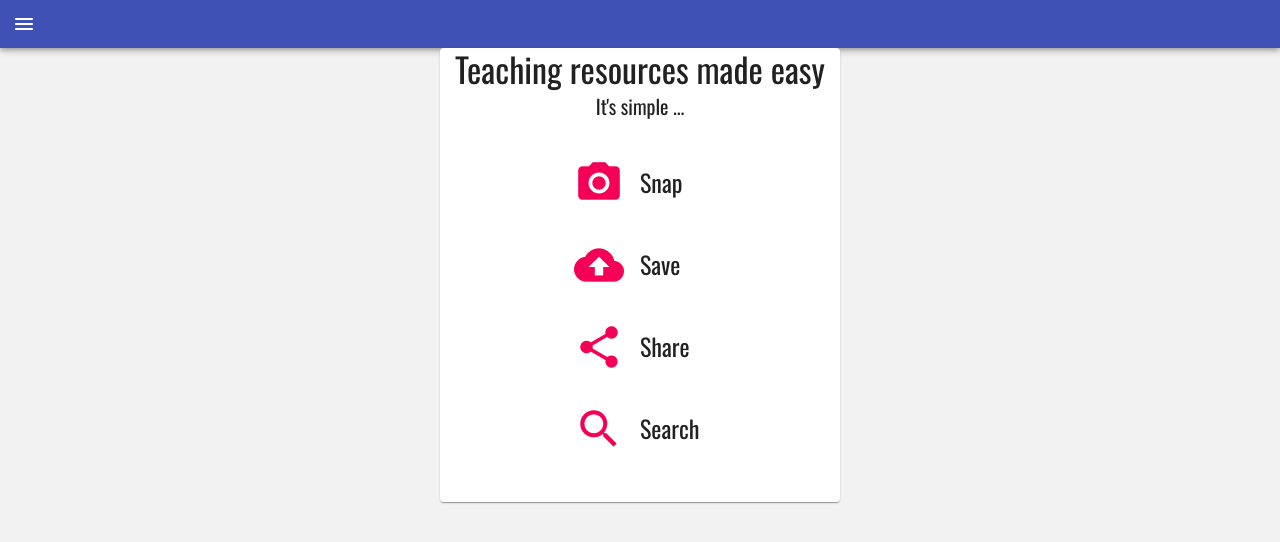
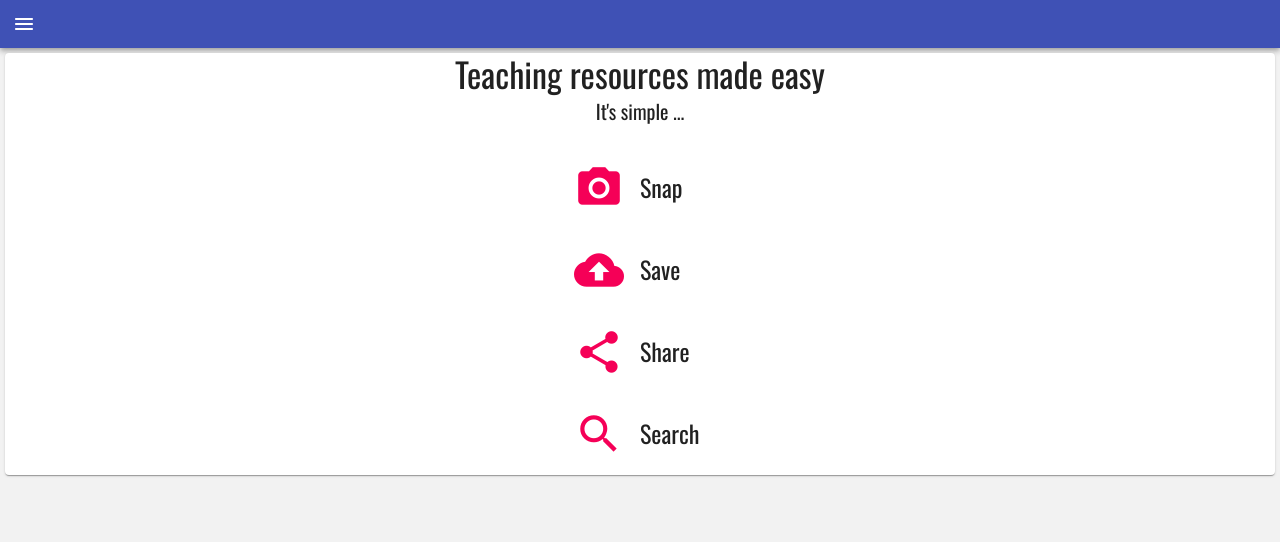
Before and after one commit to barooahn/Materials-Share-JS, a React (Create React App) app in the folder client/: page / in a window 1280 px wide. Shown: the top 542 px of the page. Built offline with nearby package versions, Linux system fonts and the light colour scheme.

Commit message:
fixed material image sizes

```diff
--- a/client/src/App.css
+++ b/client/src/App.css
@@ -10,20 +10,26 @@ body {
   width: 100%;
 }
 
-main {
-  width: 100%;
-}
-
 #cards-container {
   flex-wrap: wrap;
   justify-content: space-around;
   align-content: stretch;
 }
 
+.paperCenter {
+  margin: 5px;
+}
+
 /* #card {
   align-self: auto;
-  margin: 10px;
+  margin-top: 10px;
 } */
+
+.attachment {
+  /* width: 300px; */
+  /* margin: 20px auto;
+  padding: 15px; */
+}
 
 .App-link {
   color: #61dafb;
@@ -58,9 +64,13 @@ main {
   padding: 0 !important;
 } */
 
-.viewer {
+/* .viewer {
   max-height: 250px !important;
   overflow: hidden;
+} */
+
+.MuiList-root {
+  width: 100%;
 }
 
 /* document viewer */
--- a/client/src/components/Home.jsx
+++ b/client/src/components/Home.jsx
@@ -1,19 +1,17 @@
 import React, { Component } from "react";
 import HomeMain from "./HomeMain";
-import Grid from '@material-ui/core/Grid';
-import Typography from '@material-ui/core/Typography';
-import Paper from '@material-ui/core/Paper';
-import withStyles from "@material-ui/core/styles/withStyles";
+import Grid from "@material-ui/core/Grid";
+import Typography from "@material-ui/core/Typography";
+import Paper from "@material-ui/core/Paper";
 
 class Home extends Component {
   state = {};
 
-  handleSearch = () => { };
+  handleSearch = () => {};
 
   render() {
-    const { classes } = this.props;
     return (
-      <main className={classes.main}>
+      <main className="main">
         <Paper className="paperCenter" elevation={1}>
           <Typography align="center" variant="h4" component="h1">
             Teaching resources made easy
@@ -22,7 +20,7 @@ class Home extends Component {
             It's simple ...
           </Typography>
           <br />
-          <Grid container spacing={8}>
+          <Grid container spacing={12}>
             <Grid item xs={12}>
               <HomeMain />
             </Grid>
@@ -33,26 +31,4 @@ class Home extends Component {
   }
 }
 
-const styles = theme => ({
-  main: {
-    width: "auto",
-    display: "block", // Fix IE 11 issue.
-    marginLeft: theme.spacing.unit * 3,
-    marginRight: theme.spacing.unit * 3,
-    [theme.breakpoints.up(400 + theme.spacing.unit * 3 * 2)]: {
-      width: 400,
-      marginLeft: "auto",
-      marginRight: "auto"
-    }
-  },
-  paper: {
-    marginTop: theme.spacing.unit * 8,
-    display: "flex",
-    flexDirection: "column",
-    alignItems: "center",
-    padding: `${theme.spacing.unit * 2}px ${theme.spacing.unit * 3}px ${theme
-      .spacing.unit * 3}px`
-  }
-});
-
-export default withStyles(styles)(Home);
+export default Home;
--- a/client/src/components/Material/Material.jsx
+++ b/client/src/components/Material/Material.jsx
@@ -1,4 +1,5 @@
 import React from "react";
+import { makeStyles } from "@material-ui/core/styles";
 import Grid from "@material-ui/core/Grid";
 import Typography from "@material-ui/core/Typography";
 import Paper from "@material-ui/core/Paper";
@@ -9,7 +10,14 @@ import Viewer from "../Viewer/Viewer";
 import DisplayMaterialList from "./DisplayMaterialList";
 import { BrowserRouter as Router, useParams } from "react-router-dom";
 
+const useStyles = makeStyles(theme => ({
+  root: {
+    maxWidth: "100%"
+  }
+}));
+
 export default () => {
+  const classes = useStyles();
   const { id } = useParams();
   const [material, setMaterial] = React.useState([]);
 
@@ -35,19 +43,15 @@ export default () => {
         {material.title}
       </Typography>
       <Grid container spacing={1}>
-
         <List>
           <ListItem>
-              <div style={{marginLeft: -8, marginRight: -8}}>
+            <div>
             {material.files
-                  ? material.files.map(file => (
-                      <Viewer key={file} file={file} />
-                    ))
+              ? material.files.map(file => <Viewer key={file} file={file} />)
               : null}
               </div>
           </ListItem>
         </List>
-
 
         {DisplayMaterialList(material)}
 
--- a/client/src/components/Viewer/VideoFile.jsx
+++ b/client/src/components/Viewer/VideoFile.jsx
@@ -14,6 +14,7 @@ import {
 export default props => {
   return (
     <Player
+      playsInline
       key={props.file}
       //poster="/img/bg3.jpg"
     >
--- a/client/src/components/Viewer/Viewer.jsx
+++ b/client/src/components/Viewer/Viewer.jsx
@@ -3,7 +3,6 @@ import VideoFile from "./VideoFile";
 import DocViewer from "./DocViewer";
 
 const Viewer = ({ file, ext = null }) => {
-
   const getPlayer = file => {
     if (ext === null) {
       const reExtension = /(?:\.([^.]+))?$/;
```
Lines whose indentation alone changed are shown as unchanged.
